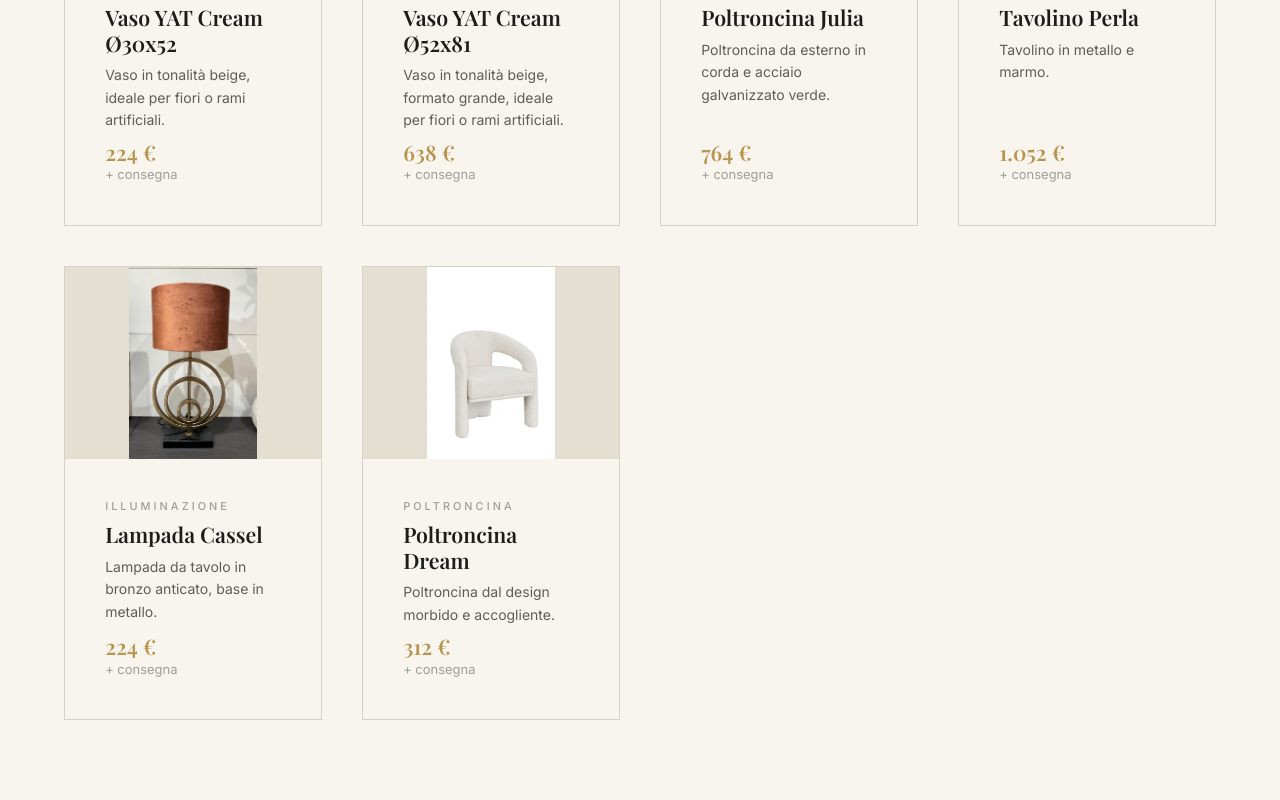
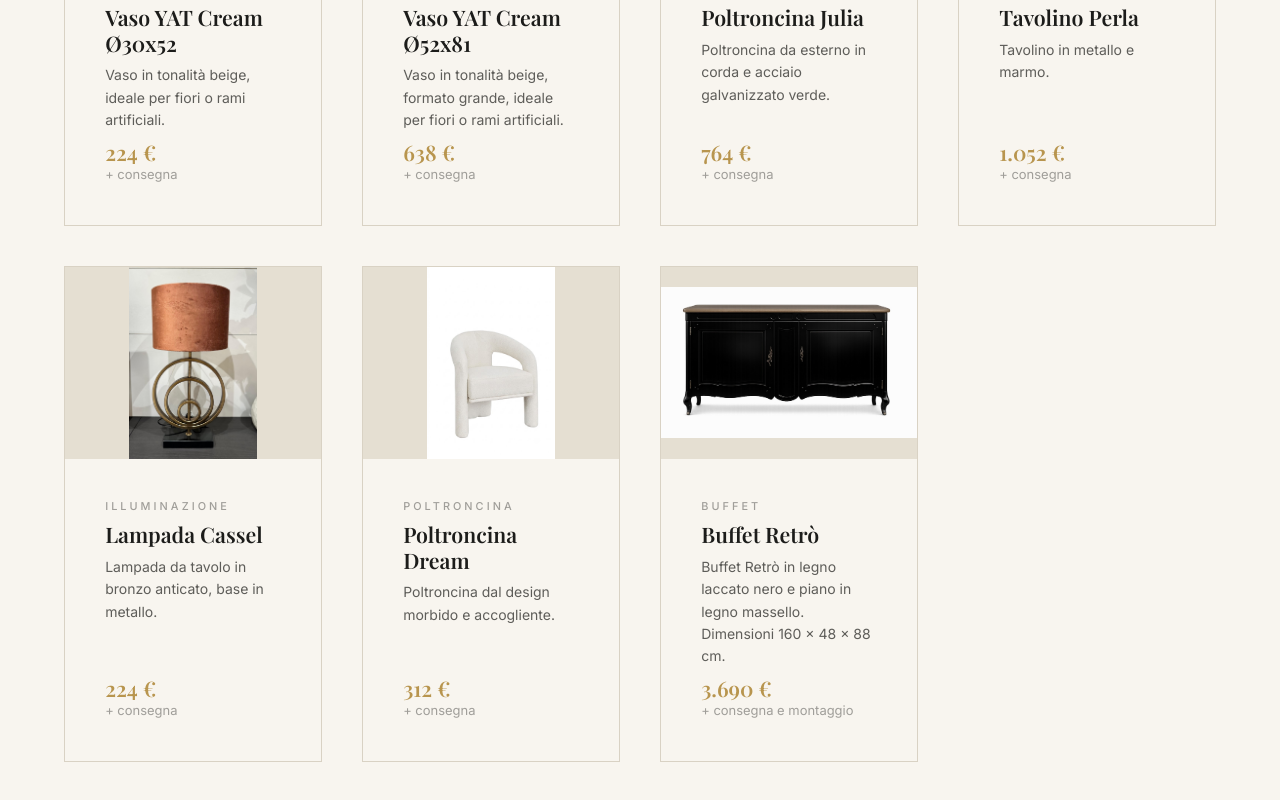
Before and after one commit to VoidSergio/qr-landing-page, a React (Vite) app: page / in a window 1280 px wide. Shown: the part 1658-2458 px from the top of the page. Before the commit the page ends 2426 px from the top, so only its background shows below. Built offline with nearby package versions, Linux system fonts and the light colour scheme; a web font is replaced by a local one.

Commit message:
Add Buffet Retrò product to catalog

```diff
--- a/src/data/products.js
+++ b/src/data/products.js
@@ -41,6 +41,8 @@ import cassel2 from '../assets/Prodotti/Lampada CASSEL 2.jpg'
 import poltroncinaDream1 from '../assets/Prodotti/Poltroncina Dream.jpg'
 import poltroncinaDream2 from '../assets/Prodotti/Poltroncina Dream 2.jpg'
 import poltroncinaDream3 from '../assets/Prodotti/Poltroncina Dream 3.jpg'
+
+import buffetRetro1 from '../assets/Prodotti/Buffet retro.jpeg'
 
 export const products = [
   {
@@ -173,4 +175,14 @@ export const products = [
     priceNote: '+ consegna',
     images: [poltroncinaDream1, poltroncinaDream2, poltroncinaDream3],
   },
+  {
+    id: 15,
+    category: 'Buffet',
+    name: 'Buffet Retrò',
+    description:
+      'Buffet Retrò in legno laccato nero e piano in legno massello. Dimensioni 160 x 48 x 88 cm.',
+    price: 3690,
+    priceNote: '+ consegna e montaggio',
+    images: [buffetRetro1],
+  },
 ]
```
Also changed, not shown: src/assets/Prodotti/Buffet retro.jpeg (added).
